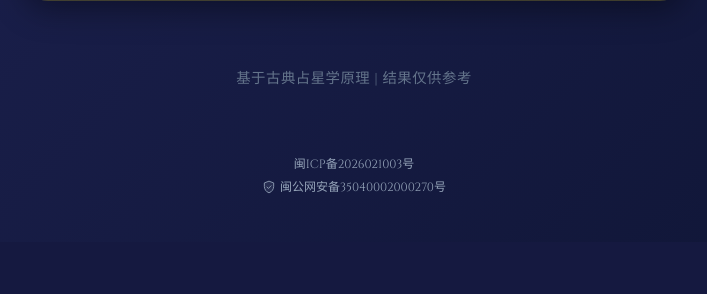
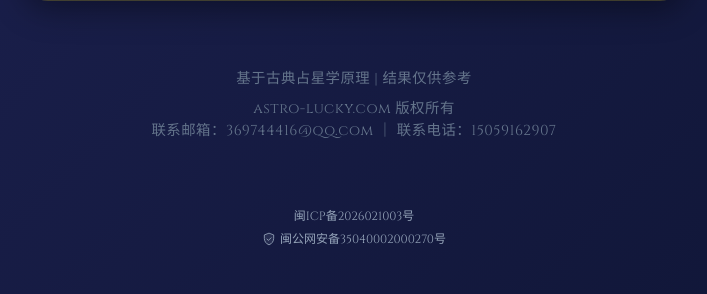
Before and after one commit to xiaoshanwu2023/astrology-system, a Flask app: page / in a window 1280 px wide. Shown: the part 1257-1551 px from the top of the page, without its empty margins (286-993 px from the left). Before the commit the page ends 1450 px from the top, so only its background shows below. Run offline with Flask 3, Linux system fonts and the light colour scheme.

Commit message:
index页脚添加版权与联系方式

```diff
--- a/templates/index.html
+++ b/templates/index.html
@@ -508,6 +508,8 @@
     <!-- 页脚 -->
     <div class="footer">
       <p>基于古典占星学原理 | 结果仅供参考</p>
+      <p style="margin-top: 8px;">astro-lucky.com 版权所有</p>
+      <p>联系邮箱：369744416@qq.com ｜ 联系电话：15059162907</p>
     </div>
   </div>
 
```
